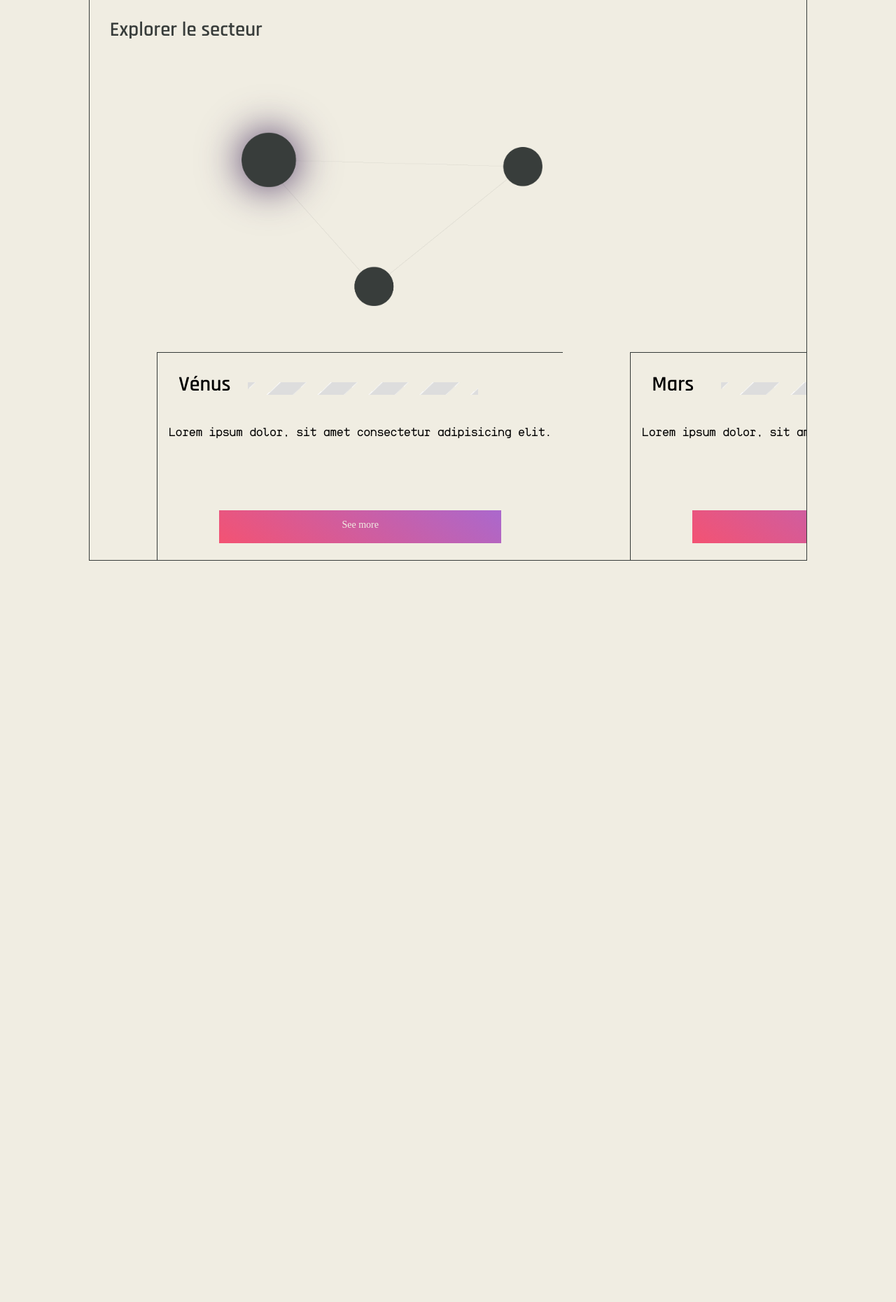
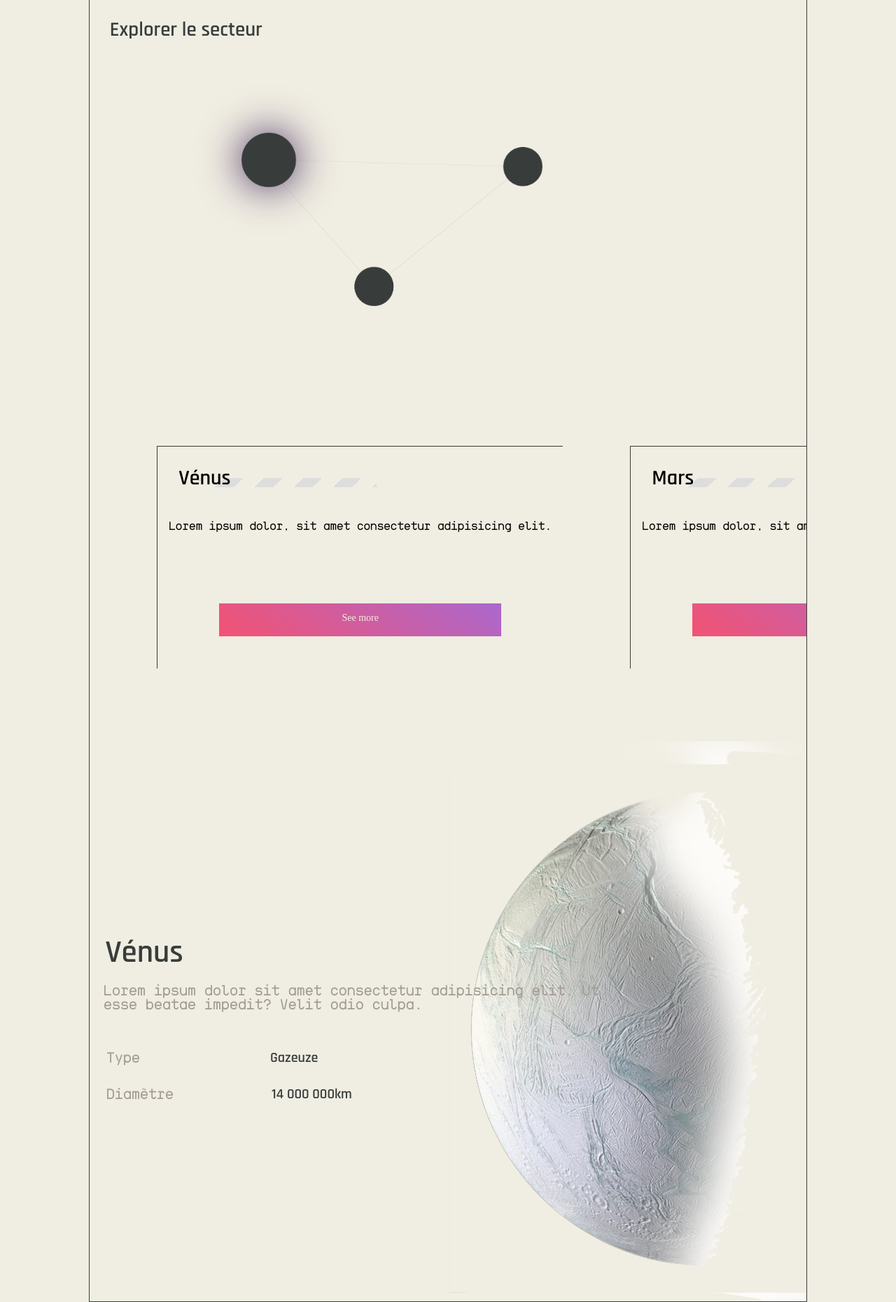
Before and after one commit to Paulehair/bbh_project, a PHP site: page / in a window 1280 px wide. Shown: the part 119-1979 px from the top of the page at 70% size. Before the commit the page ends 920 px from the top, so only its background shows below. Run offline with PHP 8.4, Linux system fonts and the light colour scheme; some libraries are stand-ins or nearby versions.

Commit message:
planet page done

```diff
--- a/assets/scss/components/_card.scss
+++ b/assets/scss/components/_card.scss
@@ -1,12 +1,14 @@
 .Card {
   width: 100%;
-  height: 100%;
-  margin: 10% auto;
+  height: 20em;
+  margin: 10% auto 0 auto;
+  padding-bottom: 10%;
   overflow-x: scroll;
+  overflow-y: hidden;
 
   &_slider {
     width: 235%;
-    height: 95%;
+    height: 236%;
     display: flex;
 
     &_ctnr {
@@ -26,10 +28,10 @@
           background: url(../img/traits.png) no-repeat;
           background-size: cover;
           position: absolute;
-          top: 47.4%;
-          left: 22%;
-          width: 65%;
-          height: 20%;
+          top: 50%;
+          left: 10%;
+          width: 50%;
+          height: 15%;
           z-index: -1;
         }
       }
--- /dev/null
+++ b/assets/scss/components/_planetdesc.scss
@@ -0,0 +1,67 @@
+.Planet {
+  width: 100%;
+  height: 50em;
+  background: no-repeat url(../../assets/img/planete.png);
+  background-size: contain;
+  background-position: top right;
+
+
+  &_content {
+    padding-top: 16em;
+
+    &_title {
+      color: $darkgrey;
+      font-size: $fontT;
+      font-family: $radjhani;
+      padding: 0.5em;
+    }
+
+    &_txt {
+      color: $grey;
+      width: 70%;
+      font-size: 20px;
+      font-family: $kraftMono;
+      padding-left: 1em;
+    }
+
+    &_desc {
+      padding: 1.5em;
+
+      &_top {
+        display: flex;
+        padding-top: 2em;
+
+        &_type {
+          color: $grey;
+          font-size: 20px;
+          font-family: $kraftMono;
+        }
+
+        &_txt {
+          color: $darkgrey;
+          font-size: 20px;
+          font-family: $radjhani;
+          padding-left: 9.3em;
+        }
+      }
+
+      &_bot {
+        display: flex;
+        padding-top: 2em;
+
+        &_type {
+          color: $grey;
+          font-size: 20px;
+          font-family: $kraftMono;
+        }
+
+        &_txt {
+          color: $darkgrey;
+          font-size: 20px;
+          font-family: $radjhani;
+          padding-left: 7em;
+        }
+      }
+    }
+  }
+}
--- a/assets/scss/style.css
+++ b/assets/scss/style.css
@@ -269,14 +269,16 @@ table {
 
 .Card {
   width: 100%;
-  height: 100%;
-  margin: 10% auto;
+  height: 20em;
+  margin: 10% auto 0 auto;
+  padding-bottom: 10%;
   overflow-x: scroll;
+  overflow-y: hidden;
 }
 
 .Card_slider {
   width: 235%;
-  height: 95%;
+  height: 236%;
   display: flex;
 }
 
@@ -299,10 +301,10 @@ table {
   background: url(../img/traits.png) no-repeat;
   background-size: cover;
   position: absolute;
-  top: 47.4%;
-  left: 22%;
-  width: 65%;
-  height: 20%;
+  top: 50%;
+  left: 10%;
+  width: 50%;
+  height: 15%;
   z-index: -1;
 }
 
@@ -322,6 +324,73 @@ table {
   color: #f0ede2;
   text-align: center;
   cursor: pointer;
+}
+
+.Planet {
+  width: 100%;
+  height: 50em;
+  background: no-repeat url(../../assets/img/planete.png);
+  background-size: contain;
+  background-position: top right;
+}
+
+.Planet_content {
+  padding-top: 16em;
+}
+
+.Planet_content_title {
+  color: #383d3b;
+  font-size: 45px;
+  font-family: "rajdhanisemibold";
+  padding: 0.5em;
+}
+
+.Planet_content_txt {
+  color: #a39b94;
+  width: 70%;
+  font-size: 20px;
+  font-family: "kraft_monoregular";
+  padding-left: 1em;
+}
+
+.Planet_content_desc {
+  padding: 1.5em;
+}
+
+.Planet_content_desc_top {
+  display: flex;
+  padding-top: 2em;
+}
+
+.Planet_content_desc_top_type {
+  color: #a39b94;
+  font-size: 20px;
+  font-family: "kraft_monoregular";
+}
+
+.Planet_content_desc_top_txt {
+  color: #383d3b;
+  font-size: 20px;
+  font-family: "rajdhanisemibold";
+  padding-left: 9.3em;
+}
+
+.Planet_content_desc_bot {
+  display: flex;
+  padding-top: 2em;
+}
+
+.Planet_content_desc_bot_type {
+  color: #a39b94;
+  font-size: 20px;
+  font-family: "kraft_monoregular";
+}
+
+.Planet_content_desc_bot_txt {
+  color: #383d3b;
+  font-size: 20px;
+  font-family: "rajdhanisemibold";
+  padding-left: 7em;
 }
 
 /* FONTS */
@@ -349,7 +418,6 @@ body {
 .container {
   overflow: hidden;
   width: 80%;
-  height: 100%;
   border: 1px solid #383d3b;
   margin: 0 auto;
 }
--- a/assets/scss/style.scss
+++ b/assets/scss/style.scss
@@ -8,6 +8,7 @@
 @import "./components/header";
 @import "./components/map";
 @import "./components/card";
+@import "./components/planetdesc";
 
 /* FONTS */
 @font-face {
@@ -34,7 +35,6 @@ body {
 .container {
   overflow: hidden;
   width: 80%;
-  height: 100%;
   border: 1px solid $darkgrey;
   margin: 0 auto;
 }
--- a/index.html
+++ b/index.html
@@ -69,6 +69,27 @@
         </div>
       </div>
     </section>
+
+    <section class="Planet">
+      <div class="Planet_content">
+        <h2 class="Planet_content_title">Vénus</h2>
+        <p class="Planet_content_txt">
+          Lorem ipsum dolor sit amet consectetur adipisicing elit. Ut esse beatae impedit? Velit odio culpa.
+        </p>
+
+        <div class="Planet_content_desc">
+          <div class="Planet_content_desc_top">
+            <p class="Planet_content_desc_top_type">Type</p>
+            <p class="Planet_content_desc_top_txt">Gazeuze</p>
+          </div>
+
+          <div class="Planet_content_desc_bot">
+            <p class="Planet_content_desc_bot_type">Diamètre</p>
+            <p class="Planet_content_desc_bot_txt">14 000 000km</p>
+          </div>
+        </div>
+      </div>
+    </section>
   </section>
 
   <script src="https://cdnjs.cloudflare.com/ajax/libs/gsap/2.0.1/TweenMax.min.js"></script>
```
Also changed, not shown: assets/img/planete.png (added), 1 other file.
